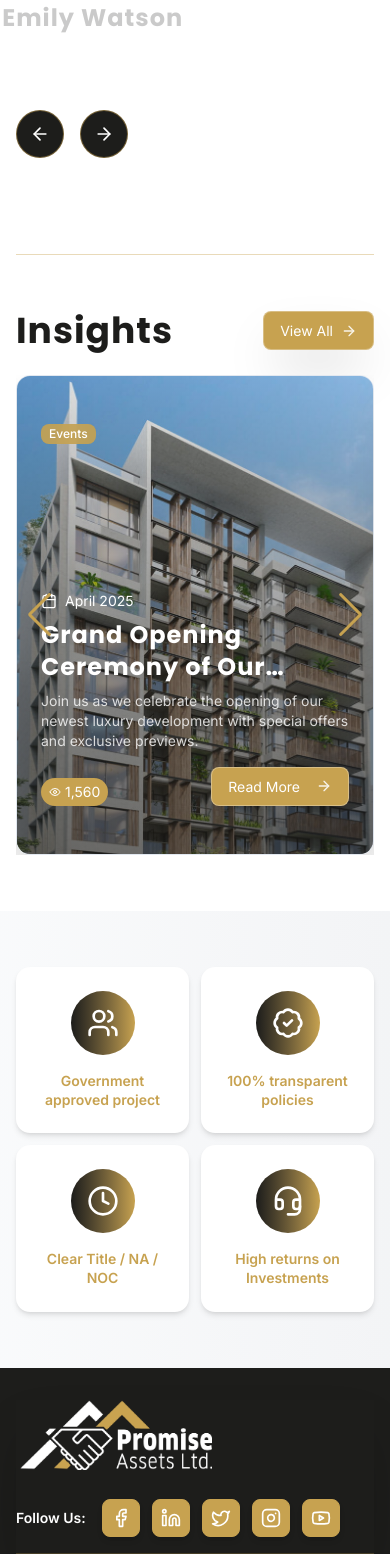
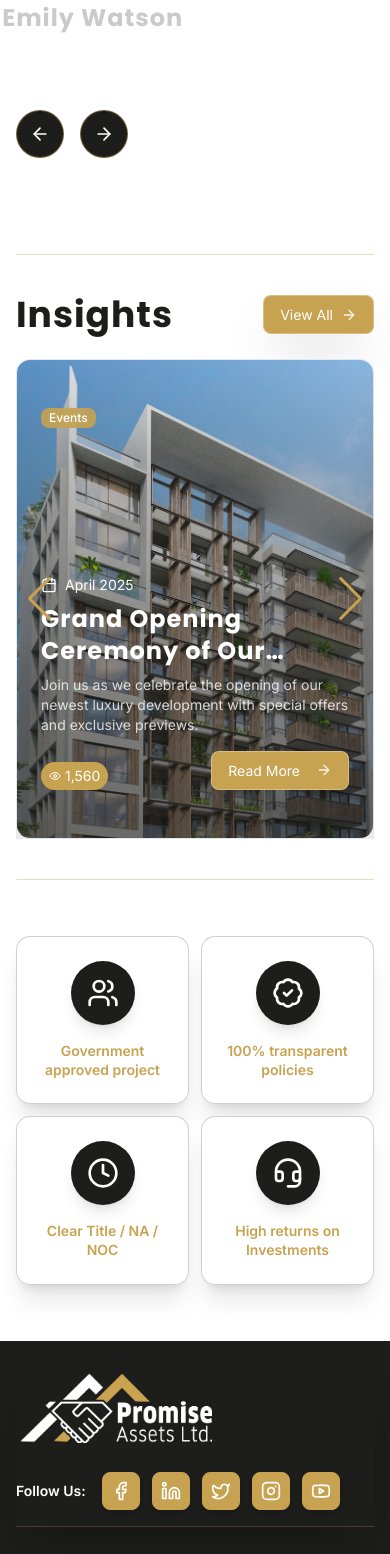
Before and after one commit to FayzulIslamFaisal/promise-holding-properties, a Next.js app: page / in a window 390 px wide. Shown: the part 2927-4481 px from the top of the page. Built offline with nearby package versions, Linux system fonts and the light colour scheme.

Commit message:
comapanyfeatures component dark mode css added

```diff
--- a/src/components/home-page/CompanyFeatures.tsx
+++ b/src/components/home-page/CompanyFeatures.tsx
@@ -33,17 +33,17 @@ const featureItems: FeatureItem[] = [
 
 const CompanyFeatures = () => {
  return (
-    <section className="bg-gradient-to-r from-gray-50 to-gray-100 py-14">
-      <div className="container mx-auto px-4">
+    <section className="dark:bg-[var(--custom-bg-body)] bg-[var(--custom-bg-white)]/10 py-14 px-4">
+      <div className="container mx-auto">
         <div className="grid grid-cols-2 sm:grid-cols-2 md:grid-cols-2 lg:grid-cols-4 gap-3 md:gap-5">
           {featureItems.map(({ id, icon: Icon, title }) => (
-            <div key={id} className="group relative h-full">
+            <div key={id} className="group relative h-full shadow-xl hover:shadow-2xl transition-shadow duration-300 rounded-xl">
               {/* Hover effect layer (appears from bottom on hover) */}
-              <div className="absolute -inset-1 rounded-xl bg-gradient-to-r from-[var(--custom-bg-primary)] to-[var(--custom-bg-accent)] opacity-0 group-hover:opacity-100 transition-all duration-300 scale-90 group-hover:scale-100 z-0 hover:animate-pulse"></div>
+              <div className="absolute -inset-1 rounded-xl bg-gradient-to-r from-[var(--custom-bg-accent)]/60 to-[var(--custom-bg-accent)] opacity-0 group-hover:opacity-100 transition-all duration-300 scale-90 group-hover:scale-100 z-0 hover:animate-pulse"></div>
 
               {/* Main card content */}
-              <div className="relative h-full bg-[var(--custom-bg-white)] rounded-xl shadow-md hover:shadow-xl transition-all duration-300 p-6 flex flex-col items-center text-center group-hover:-translate-y-1 z-10 ">
-                <div className="bg-gradient-to-r from-[var(--custom-bg-primary)] to-[var(--custom-bg-accent)] text-[var(--custom-text-white)] rounded-full p-4 mb-4 transition-all duration-300 group-hover:from-[var(--custom-bg-accent)] group-hover:to-[var(--custom-bg-primary)]">
+              <div className="relative h-full dark:bg-[var(--custom-bg-primary)] bg-[var(--custom-bg-white)] border border-[var(--custom-bg-primary)]/20 dark:border-[var(--custom-bg-accent)]/20 rounded-xl transition-all duration-300 p-6 flex flex-col items-center text-center group-hover:-translate-y-1 z-10 ">
+                <div className=" text-[var(--custom-text-white)] rounded-full p-4 mb-4 bg-[var(--custom-bg-primary)] dark:bg-[var(--custom-bg-accent)] shadow-lg group-hover:shadow-xl transition-shadow duration-300">
                   <Icon className="size-8" />
                 </div>
                 <p className="text-[var(--custom-text-secondary)] text-sm font-semibold leading-snug">
--- a/src/components/home-page/InsightsSection.tsx
+++ b/src/components/home-page/InsightsSection.tsx
@@ -116,7 +116,7 @@ const insightsData = [
 const InsightsSection: React.FC = () => {
   return (
     <section className="px-4">
-      <div className="container mx-auto py-14">
+      <div className="container mx-auto md:py-14 py-10 border-b border-[var(--custom-bg-accent)]/40">
         <div className="mb-6 lg:mb-10 flex items-center justify-between">
           <h2 className="text-4xl lg:text-5xl font-bold text-[var(--custom-text-primary)] dark:text-[var(--custom-text-white)]">
              Insights
--- a/src/components/media-center/MediaCenterContent.tsx
+++ b/src/components/media-center/MediaCenterContent.tsx
@@ -128,7 +128,7 @@ const MediaCenterContent = () => {
   return (
     <section className=" px-4 dark:bg-[var(--custom-bg-body)] bg-[var(--custom-bg-white)]" >
       <div className="container mx-auto">
-        <div className="grid grid-cols-1 sm:grid-cols-2 md:grid-cols-2 lg:grid-cols-3 xl:grid-cols-4 gap-4 py-10 md:py-14">
+        <div className="grid grid-cols-1 sm:grid-cols-2 md:grid-cols-2 lg:grid-cols-3 xl:grid-cols-4 gap-4 py-10 md:py-14 border-b border-[var(--custom-bg-accent)]/40">
           {newsletters.map((newsletter) => (
             <MediaCenterContentCard key={newsletter.id} newsletter={newsletter} />
           ))}
```
